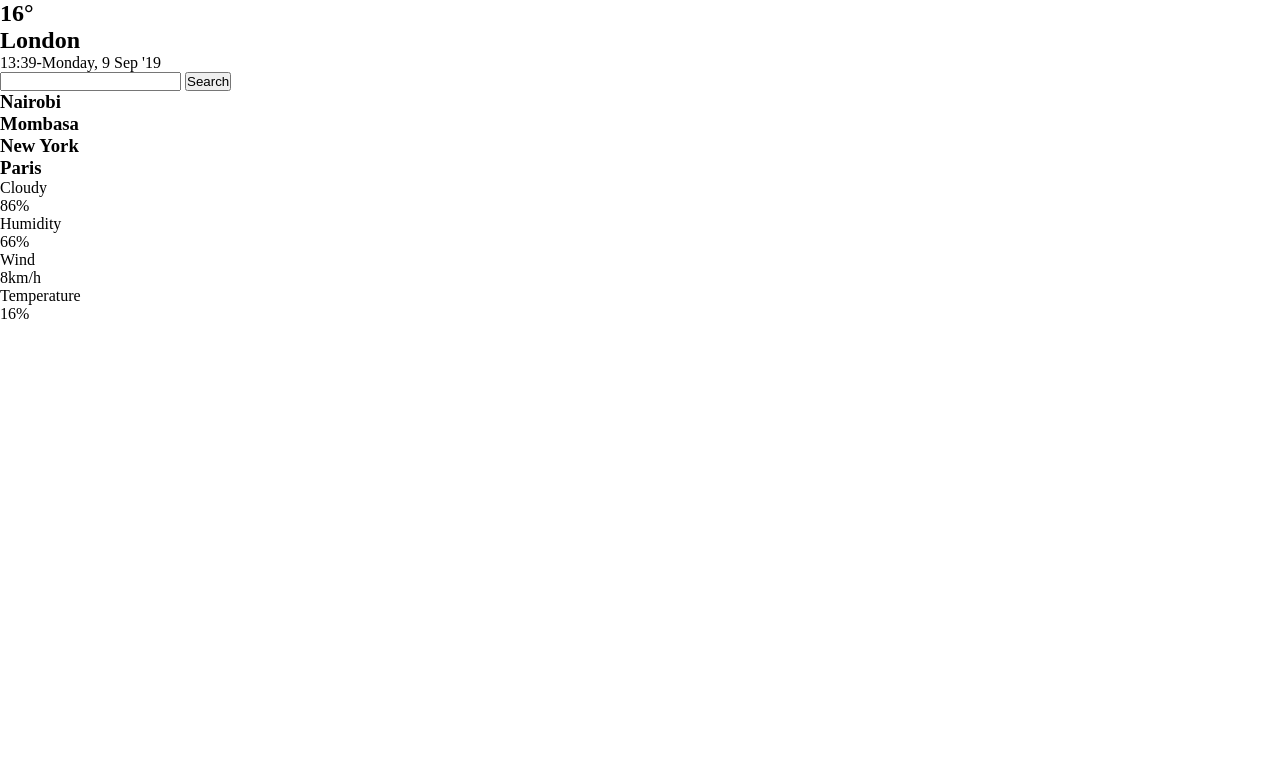
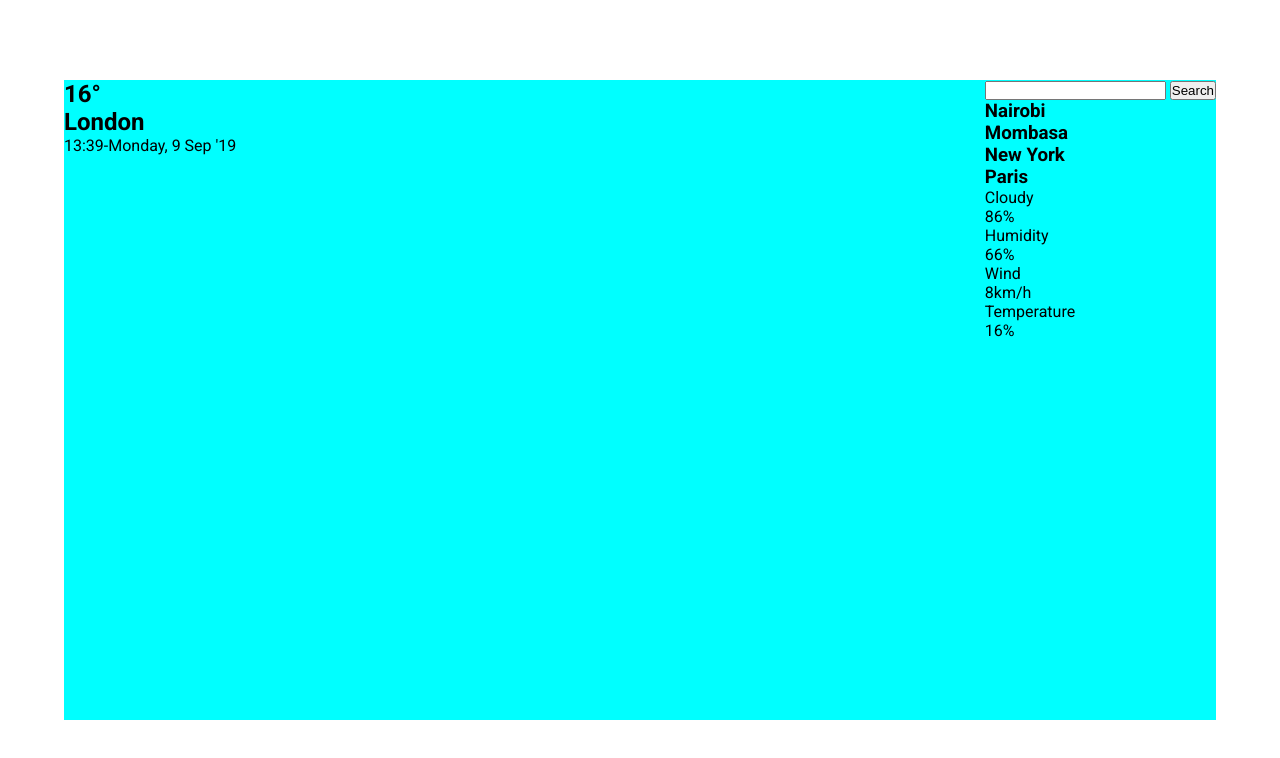
Before and after one commit to moryno/WeatherApp-Project, a plain HTML site: page index.html in a window 1280 px wide. Drawn offline with Linux system fonts and the light colour scheme.

Commit message:
Add a styling to the main container so that it takes 80% height and 90% width of the entire page

```diff
--- a/assets/css/index.css
+++ b/assets/css/index.css
@@ -3,5 +3,23 @@
     padding: 0;
 }
 body {
+    font-family: 'Roboto', sans-serif;
+}
+
+#landingSection {
+    width: 100%;
+    height: 100vh;
+    box-sizing: border-box;
+    display: flex;
+    align-items: center;
+    justify-content: center;
+}
+
+#landingSection > #container {
+    display: flex;
+    justify-content: space-between;
+    height: 80%;
+    width: 90%;
+    background-color: aqua;
 
 }
```
